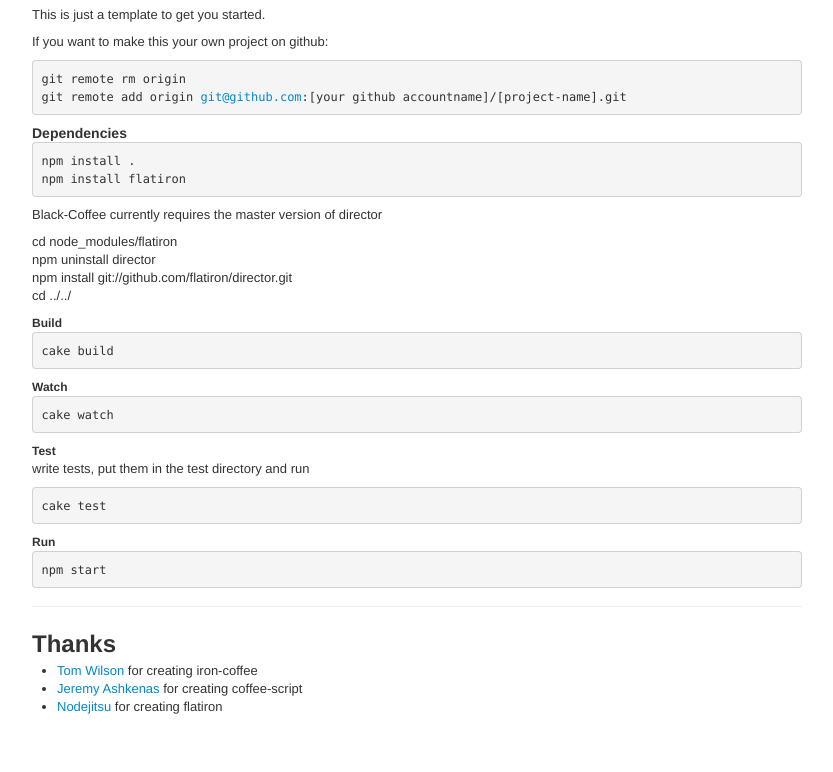
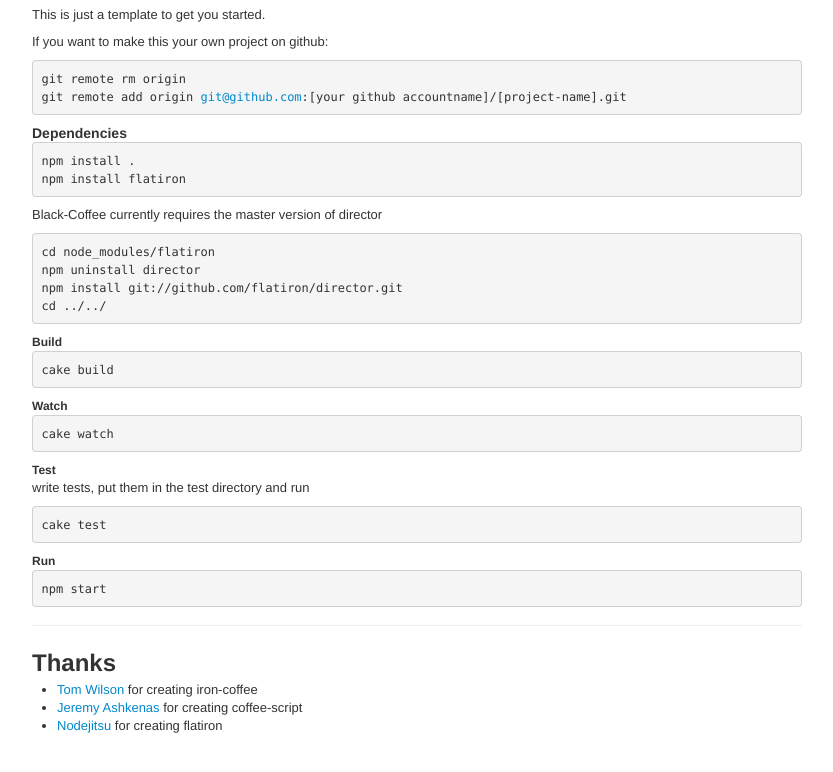
Before and after one commit to gradus/easy-doc, a website: page gen/blackcoffee.html in a window 1280 px wide. Shown: the part 851-1623 px from the top of the page, without its empty margins (53-886 px from the left). Drawn offline with Linux system fonts and the light colour scheme.

Commit message:
fix dependency formatting

```diff
--- a/gen/blackcoffee.html
+++ b/gen/blackcoffee.html
@@ -117,7 +117,11 @@
 
 <p>Black-Coffee currently requires the master version of director</p>
 
-<p>cd node_modules/flatiron<br />   npm uninstall director<br />   npm install git://github.com/flatiron/director.git<br />   cd ../../</p>
+<pre><code>cd node_modules/flatiron
+npm uninstall director
+npm install git://github.com/flatiron/director.git
+cd ../../
+</code></pre>
 
 <h5>Build</h5>
 
```
Also changed, not shown: pages/blackcoffee.md (+4 -4 lines).
